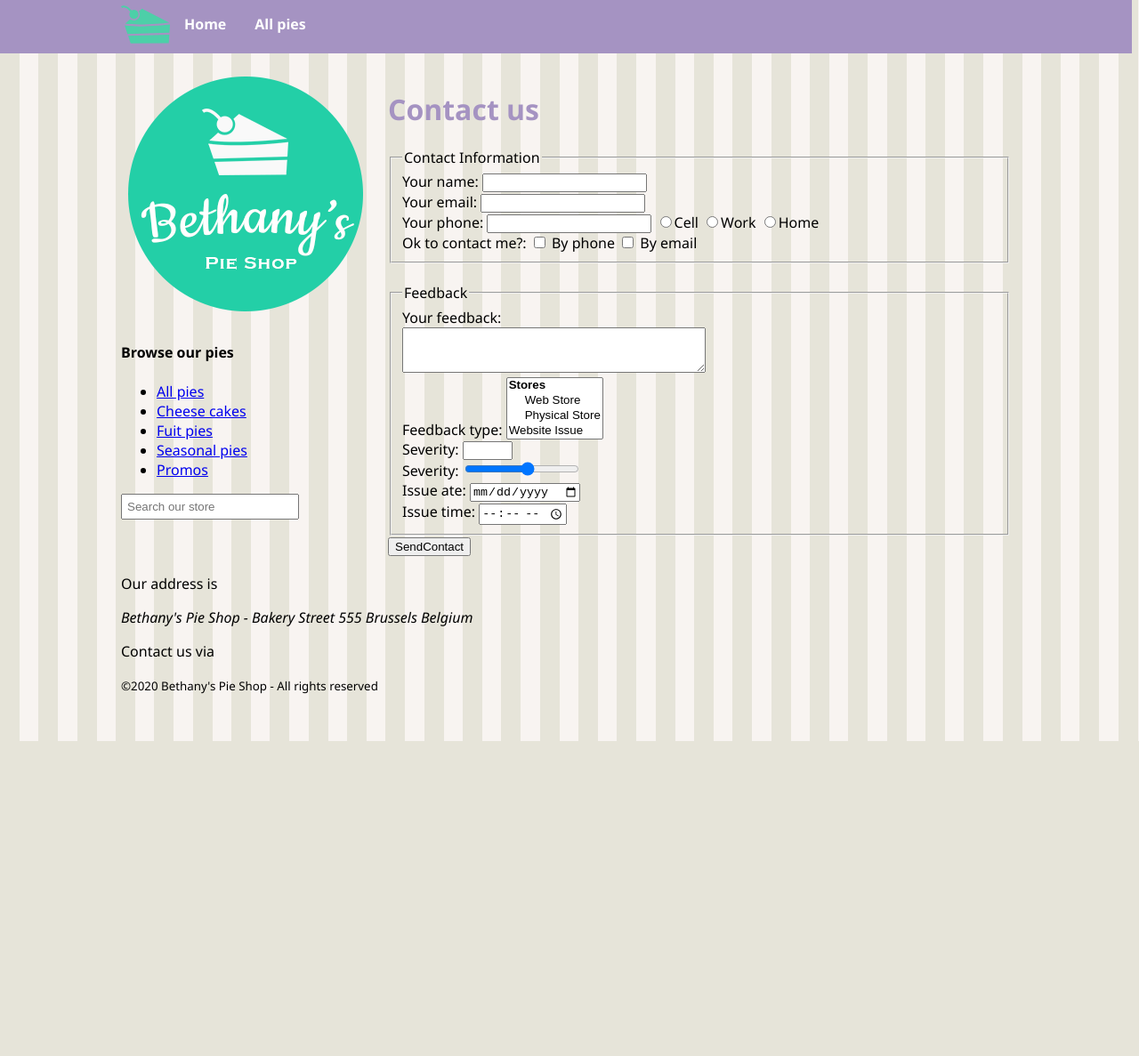
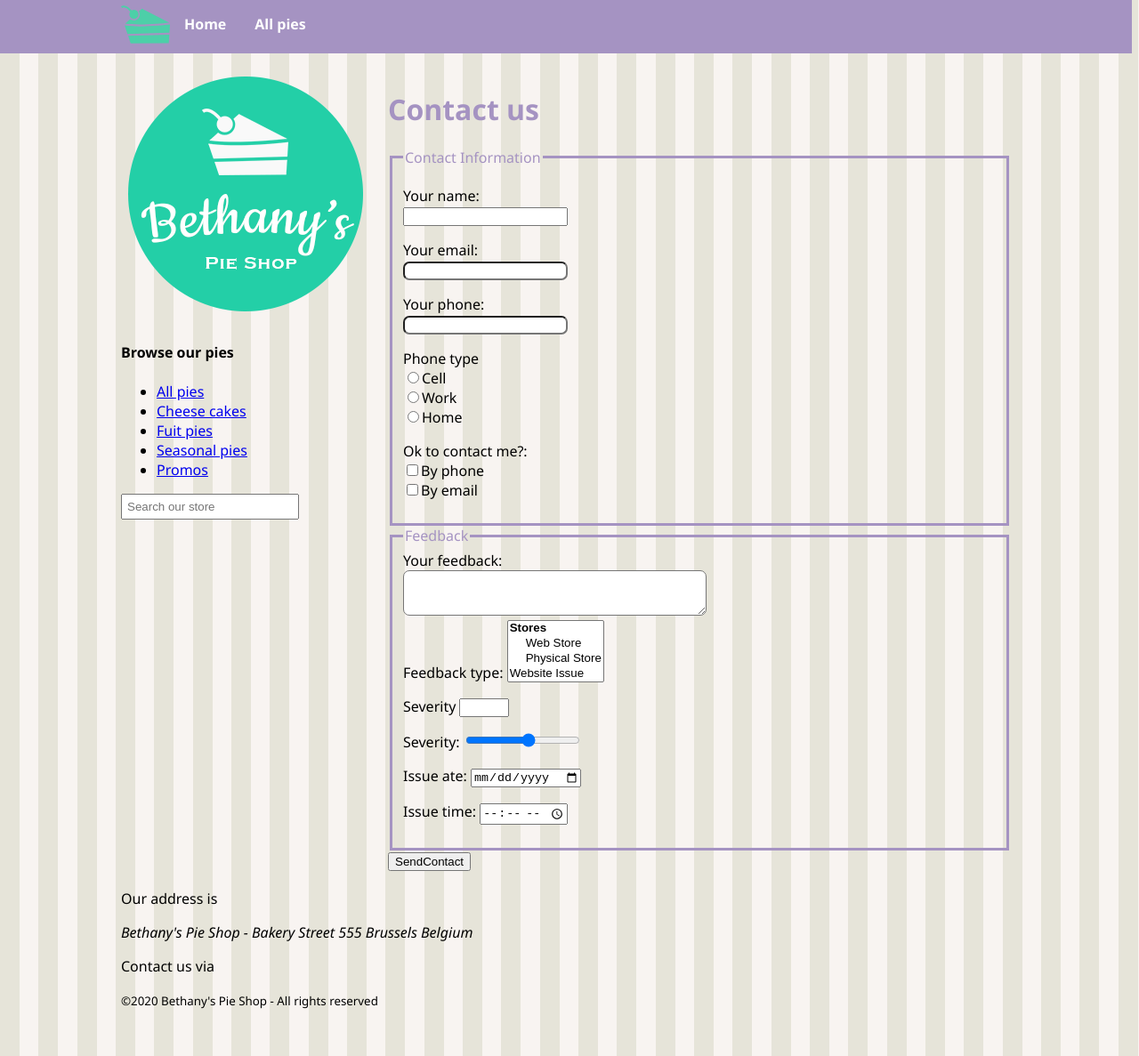
Before and after one commit to silascaimi/bethanys-pie-shop-v1, a plain HTML site: page contact.html in a window 1280 px wide. Shown: the whole page at 89% size. Before the commit the page ends 833 px from the top, so only its background shows below. Drawn offline with Linux system fonts and the light colour scheme.

Commit message:
styling the form

```diff
--- a/contact.html
+++ b/contact.html
@@ -47,15 +47,23 @@
         <fieldset>
           <legend>Contact Information</legend>
 
-          <label for="customerName">Your name: </label>
-          <input type="text" id="customerName" name="customerName"><br>
+          <p>
+            <label for="customerName">Your name:</label>
+            <input type="text" id="customerName" name="customerName">
+          </p>
 
-          <label for="customerEmail">Your email: </label>
-          <input type="email" id="customerEmail" name="customerEmail"><br>
+          <p>
+            <label for="customerEmail">Your email:</label>
+            <input type="email" id="customerEmail" name="customerEmail">
+          </p>
 
-          <label for="customerPhone">Your phone: </label>
+          <p>
+            <label for="customerPhone">Your phone:</label>
             <input type="tel" id="customerPhone" name="customerPhone">
+          </p>
 
+          <p>
+            <label>Phone type</label>
             <label>
               <input type="radio" name="phoneType" value="cell">Cell
             </label>
@@ -65,18 +73,18 @@
             <label>
               <input type="radio" name="phoneType" value="home">Home
             </label>
-          <br>
+          </p>
 
+          <p>
             Ok to contact me?:
             <label>
-            <input type="checkbox" name="okToContact" value="phone"> By phone
+              <input type="checkbox" name="okToContact" value="phone">By phone
             </label>
             <label>
-            <input type="checkbox" name="okToContact" value="email"> By email
+              <input type="checkbox" name="okToContact" value="email">By email
             </label>
-          <br>
+          </p>
         </fieldset>
-        <br>
 
         <fieldset>
           <legend>Feedback</legend>
@@ -90,12 +98,21 @@
               <option value="store">Physical Store</option>
             </optgroup>
             <option value="webtech">Website Issue</option>
-          </select><br>
+          </select>
 
-          Severity: <input type="number" name="severityNumber" min="1" max="10"><br>
-          Severity: <input type="range" name="severityRange" min="1" max="10"><br>
-          Issue ate: <input type="date" name="issueDate"><br>
-          Issue time: <input type="time" name="issueDTime"><br>
+          <p>
+            Severity
+            <input type="number" name="severityNumber" min="1" max="10">
+          </p>
+          <p>
+            Severity: <input type="range" name="severityRange" min="1" max="10">
+          </p>
+          <p>
+            Issue ate: <input type="date" name="issueDate">
+          </p>
+          <p>
+            Issue time: <input type="time" name="issueDTime">
+          </p>
         </fieldset>
         <input type="submit" value="SendContact">
       </form>
--- a/style.css
+++ b/style.css
@@ -81,3 +81,23 @@ h1,
 h2 {
   color: #a593c2;
 }
+
+fieldset {
+  border-color: #a593c2;
+  border-width: 3px;
+  border-style: solid;
+}
+
+fieldset > legend {
+  color: #a593c2;
+}
+
+p > label {
+  display: block;
+}
+
+input[type='email'],
+input[type='tel'],
+textarea {
+  border-radius: 7px;
+}
```
Lines whose indentation alone changed are shown as unchanged.
